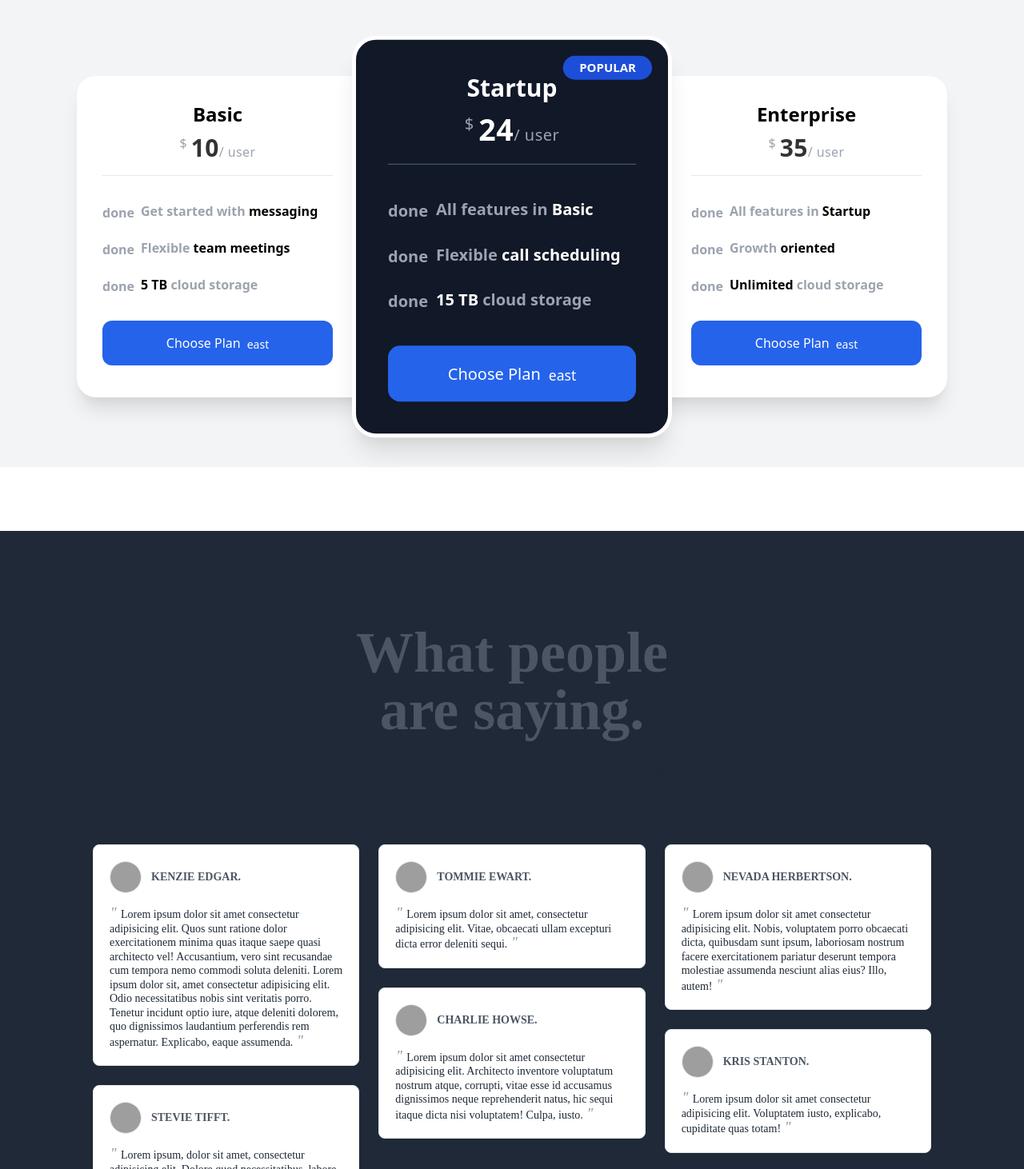
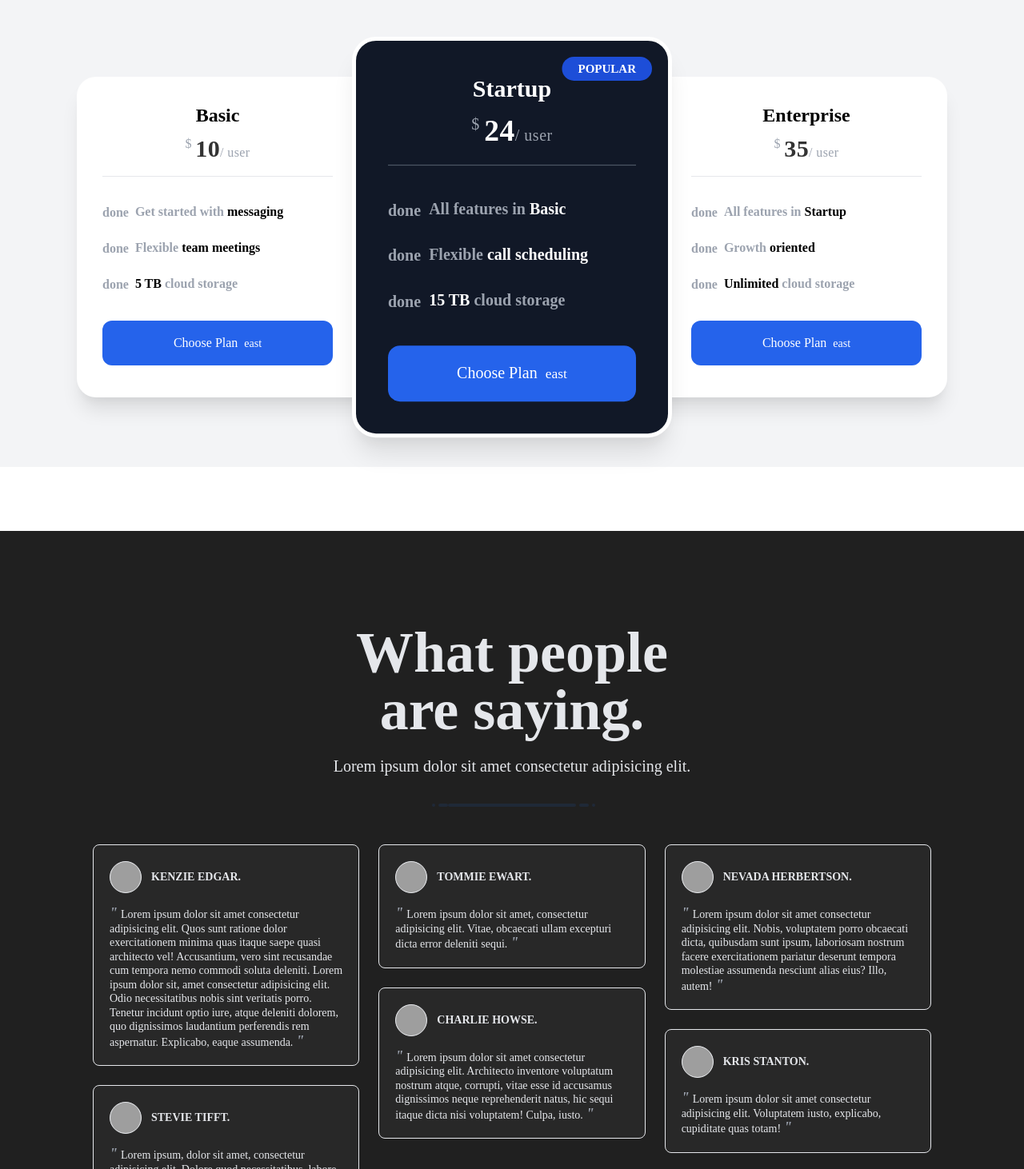
Before and after one commit to synerjay/landing-page-template-nextjs, a Next.js app: page / in a window 1280 px wide. Shown: the part 5088-6550 px from the top of the page at 80% size. Built offline with nearby package versions, Linux system fonts and the light colour scheme; grey boxes are pictures that could not be loaded.

Commit message:
changed background color on testimonials component

```diff
--- a/comps/Pricing.js
+++ b/comps/Pricing.js
@@ -2,53 +2,55 @@ import React from 'react';
 
 const Pricing = () => {
   return (
-    <div class='font-sans bg-gray-100 mb-20'>
-      <div class='min-h-screen flex justify-center items-center'>
-        <div class=''>
-          <div class='text-center font-semibold'>
-            <h1 class='text-5xl'>
-              <span class='text-blue-700 tracking-wide'>Flexible </span>
-              <span>Plans</span>
+    <div className='bg-gray-100 mb-20'>
+      <div className='min-h-screen flex justify-center items-center'>
+        <div className=''>
+          <div className='text-center font-semibold'>
+            <h1 className='text-5xl'>
+              <span className='mb-8 text-2xl font-black tracking-tighter text-black md:text-5xl title-font'>
+                Flexible{' '}
+              </span>
             </h1>
-            <p class='pt-6 text-xl text-gray-400 font-normal w-full px-8 md:w-full'>
+            <p className='pt-6 text-xl text-gray-400 font-normal w-full px-8 md:w-full'>
               Choose a plan that works best for you and
               <br /> your team.
             </p>
           </div>
-          <div class='pt-24 flex flex-row'>
+          <div className='pt-24 flex flex-row'>
             {/* <!-- Basic Card --> */}
-            <div class='w-96 p-8 bg-white text-center rounded-3xl pr-16 shadow-xl'>
-              <h1 class='text-black font-semibold text-2xl'>Basic</h1>
-              <p class='pt-2 tracking-wide'>
-                <span class='text-gray-400 align-top'>$ </span>
-                <span class='text-3xl font-semibold'>10</span>
-                <span class='text-gray-400 font-medium'>/ user</span>
+            <div className='w-96 p-8 bg-white text-center rounded-3xl pr-16 shadow-xl'>
+              <h1 className='text-black font-semibold text-2xl'>Basic</h1>
+              <p className='pt-2 tracking-wide'>
+                <span className='text-gray-400 align-top'>$ </span>
+                <span className='text-3xl font-semibold'>10</span>
+                <span className='text-gray-400 font-medium'>/ user</span>
               </p>
-              <hr class='mt-4 border-1' />
-              <div class='pt-8'>
-                <p class='font-semibold text-gray-400 text-left'>
-                  <span class='material-icons align-middle'>done</span>
-                  <span class='pl-2'>
-                    Get started with <span class='text-black'>messaging</span>
+              <hr className='mt-4 border-1' />
+              <div className='pt-8'>
+                <p className='font-semibold text-gray-400 text-left'>
+                  <span className='material-icons align-middle'>done</span>
+                  <span className='pl-2'>
+                    Get started with{' '}
+                    <span className='text-black'>messaging</span>
                   </span>
                 </p>
-                <p class='font-semibold text-gray-400 text-left pt-5'>
-                  <span class='material-icons align-middle'>done</span>
-                  <span class='pl-2'>
-                    Flexible <span class='text-black'>team meetings</span>
+                <p className='font-semibold text-gray-400 text-left pt-5'>
+                  <span className='material-icons align-middle'>done</span>
+                  <span className='pl-2'>
+                    Flexible <span className='text-black'>team meetings</span>
                   </span>
                 </p>
-                <p class='font-semibold text-gray-400 text-left pt-5'>
-                  <span class='material-icons align-middle'>done</span>
-                  <span class='pl-2'>
-                    <span class='text-black'>5 TB</span> cloud storage
+                <p className='font-semibold text-gray-400 text-left pt-5'>
+                  <span className='material-icons align-middle'>done</span>
+                  <span className='pl-2'>
+                    <span className='text-black'>5 TB</span> cloud storage
                   </span>
                 </p>
 
-                <a href='#' class=''>
-                  <p class='w-full py-4 bg-blue-600 mt-8 rounded-xl text-white'>
-                    <span class='font-medium'>Choose Plan</span>
-                    <span class='pl-2 material-icons align-middle text-sm'>
+                <a href='#' className=''>
+                  <p className='w-full py-4 bg-blue-600 mt-8 rounded-xl text-white'>
+                    <span className='font-medium'>Choose Plan</span>
+                    <span className='pl-2 material-icons align-middle text-sm'>
                       east
                     </span>
                   </p>
@@ -56,82 +58,82 @@ const Pricing = () => {
               </div>
             </div>
             {/* <!-- StartUp Card --> */}
-            <div class='w-80 p-8 bg-gray-900 text-center rounded-3xl text-white border-4 shadow-xl border-white transform scale-125'>
-              <h1 class='text-white font-semibold text-2xl'>Startup</h1>
-              <p class='pt-2 tracking-wide'>
-                <span class='text-gray-400 align-top'>$ </span>
-                <span class='text-3xl font-semibold'>24</span>
-                <span class='text-gray-400 font-medium'>/ user</span>
+            <div className='w-80 p-8 bg-gray-900 text-center rounded-3xl text-white border-4 shadow-xl border-white transform scale-125'>
+              <h1 className='text-white font-semibold text-2xl'>Startup</h1>
+              <p className='pt-2 tracking-wide'>
+                <span className='text-gray-400 align-top'>$ </span>
+                <span className='text-3xl font-semibold'>24</span>
+                <span className='text-gray-400 font-medium'>/ user</span>
               </p>
-              <hr class='mt-4 border-1 border-gray-600' />
-              <div class='pt-8'>
-                <p class='font-semibold text-gray-400 text-left'>
-                  <span class='material-icons align-middle'>done</span>
-                  <span class='pl-2'>
-                    All features in <span class='text-white'>Basic</span>
+              <hr className='mt-4 border-1 border-gray-600' />
+              <div className='pt-8'>
+                <p className='font-semibold text-gray-400 text-left'>
+                  <span className='material-icons align-middle'>done</span>
+                  <span className='pl-2'>
+                    All features in <span className='text-white'>Basic</span>
                   </span>
                 </p>
-                <p class='font-semibold text-gray-400 text-left pt-5'>
-                  <span class='material-icons align-middle'>done</span>
-                  <span class='pl-2'>
-                    Flexible <span class='text-white'>call scheduling</span>
+                <p className='font-semibold text-gray-400 text-left pt-5'>
+                  <span className='material-icons align-middle'>done</span>
+                  <span className='pl-2'>
+                    Flexible <span className='text-white'>call scheduling</span>
                   </span>
                 </p>
-                <p class='font-semibold text-gray-400 text-left pt-5'>
-                  <span class='material-icons align-middle'>done</span>
-                  <span class='pl-2'>
-                    <span class='text-white'>15 TB</span> cloud storage
+                <p className='font-semibold text-gray-400 text-left pt-5'>
+                  <span className='material-icons align-middle'>done</span>
+                  <span className='pl-2'>
+                    <span className='text-white'>15 TB</span> cloud storage
                   </span>
                 </p>
 
-                <a href='#' class=''>
-                  <p class='w-full py-4 bg-blue-600 mt-8 rounded-xl text-white'>
-                    <span class='font-medium'>Choose Plan</span>
-                    <span class='pl-2 material-icons align-middle text-sm'>
+                <a href='#' className=''>
+                  <p className='w-full py-4 bg-blue-600 mt-8 rounded-xl text-white'>
+                    <span className='font-medium'>Choose Plan</span>
+                    <span className='pl-2 material-icons align-middle text-sm'>
                       east
                     </span>
                   </p>
                 </a>
               </div>
-              <div class='absolute top-4 right-4'>
-                <p class='bg-blue-700 font-semibold px-4 py-1 rounded-full uppercase text-xs'>
+              <div className='absolute top-4 right-4'>
+                <p className='bg-blue-700 font-semibold px-4 py-1 rounded-full uppercase text-xs'>
                   Popular
                 </p>
               </div>
             </div>
             {/* <!-- Enterprise Card --> */}
-            <div class='w-96 p-8 bg-white text-center rounded-3xl pl-16 shadow-xl'>
-              <h1 class='text-black font-semibold text-2xl'>Enterprise</h1>
-              <p class='pt-2 tracking-wide'>
-                <span class='text-gray-400 align-top'>$ </span>
-                <span class='text-3xl font-semibold'>35</span>
-                <span class='text-gray-400 font-medium'>/ user</span>
+            <div className='w-96 p-8 bg-white text-center rounded-3xl pl-16 shadow-xl'>
+              <h1 className='text-black font-semibold text-2xl'>Enterprise</h1>
+              <p className='pt-2 tracking-wide'>
+                <span className='text-gray-400 align-top'>$ </span>
+                <span className='text-3xl font-semibold'>35</span>
+                <span className='text-gray-400 font-medium'>/ user</span>
               </p>
-              <hr class='mt-4 border-1' />
-              <div class='pt-8'>
-                <p class='font-semibold text-gray-400 text-left'>
-                  <span class='material-icons align-middle'>done</span>
-                  <span class='pl-2'>
-                    All features in <span class='text-black'>Startup</span>
+              <hr className='mt-4 border-1' />
+              <div className='pt-8'>
+                <p className='font-semibold text-gray-400 text-left'>
+                  <span className='material-icons align-middle'>done</span>
+                  <span className='pl-2'>
+                    All features in <span className='text-black'>Startup</span>
                   </span>
                 </p>
-                <p class='font-semibold text-gray-400 text-left pt-5'>
-                  <span class='material-icons align-middle'>done</span>
-                  <span class='pl-2'>
-                    Growth <span class='text-black'>oriented</span>
+                <p className='font-semibold text-gray-400 text-left pt-5'>
+                  <span className='material-icons align-middle'>done</span>
+                  <span className='pl-2'>
+                    Growth <span className='text-black'>oriented</span>
                   </span>
                 </p>
-                <p class='font-semibold text-gray-400 text-left pt-5'>
-                  <span class='material-icons align-middle'>done</span>
-                  <span class='pl-2'>
-                    <span class='text-black'>Unlimited</span> cloud storage
+                <p className='font-semibold text-gray-400 text-left pt-5'>
+                  <span className='material-icons align-middle'>done</span>
+                  <span className='pl-2'>
+                    <span className='text-black'>Unlimited</span> cloud storage
                   </span>
                 </p>
 
-                <a href='#' class=''>
-                  <p class='w-full py-4 bg-blue-600 mt-8 rounded-xl text-white'>
-                    <span class='font-medium'>Choose Plan</span>
-                    <span class='pl-2 material-icons align-middle text-sm'>
+                <a href='#' className=''>
+                  <p className='w-full py-4 bg-blue-600 mt-8 rounded-xl text-white'>
+                    <span className='font-medium'>Choose Plan</span>
+                    <span className='pl-2 material-icons align-middle text-sm'>
                       east
                     </span>
                   </p>
--- a/comps/Testimonials.js
+++ b/comps/Testimonials.js
@@ -2,11 +2,11 @@ import React from 'react';
 
 const Testimonials = () => {
   return (
-    <div className='min-w-screen bg-gray-800  min-h-screen flex items-center justify-center py-5 px-24'>
-      <div className='w-full px-5 py-16 md:py-24 text-gray-800'>
+    <div className='Testimonials min-w-screen min-h-screen flex items-center justify-center py-5 px-24'>
+      <div className='w-full px-5 py-16 md:py-24 text-gray-200'>
         <div className='w-full max-w-6xl mx-auto'>
           <div className='text-center max-w-xl mx-auto'>
-            <h1 className='text-6xl md:text-7xl font-bold mb-5 text-gray-600'>
+            <h1 className='text-6xl md:text-7xl font-bold mb-5 text-gray-200'>
               What people <br />
               are saying.
             </h1>
@@ -23,13 +23,13 @@ const Testimonials = () => {
           </div>
           <div className='-mx-3 md:flex items-start'>
             <div className='px-3 md:w-1/3'>
-              <div className='w-full mx-auto rounded-lg bg-white border border-gray-200 p-5 text-gray-800 font-light mb-6'>
+              <div className='w-full mx-auto rounded-lg TestiCard border border-gray-200 p-5 text-gray-200 font-light mb-6'>
                 <div className='w-full flex mb-4 items-center'>
                   <div className='overflow-hidden rounded-full w-10 h-10 bg-gray-50 border border-gray-200'>
                     <img src='https://i.pravatar.cc/100?img=1' alt='' />
                   </div>
                   <div className='flex-grow pl-3'>
-                    <h6 className='font-bold text-sm uppercase text-gray-600'>
+                    <h6 className='font-bold text-sm uppercase text-gray-200'>
                       Kenzie Edgar.
                     </h6>
                   </div>
@@ -54,13 +54,13 @@ const Testimonials = () => {
                   </p>
                 </div>
               </div>
-              <div className='w-full mx-auto rounded-lg bg-white border border-gray-200 p-5 text-gray-800 font-light mb-6'>
+              <div className='w-full mx-auto rounded-lg TestiCard border border-gray-200 p-5 text-gray-200 font-light mb-6'>
                 <div className='w-full flex mb-4 items-center'>
                   <div className='overflow-hidden rounded-full w-10 h-10 bg-gray-50 border border-gray-200'>
                     <img src='https://i.pravatar.cc/100?img=2' alt='' />
                   </div>
                   <div className='flex-grow pl-3'>
-                    <h6 className='font-bold text-sm uppercase text-gray-600'>
+                    <h6 className='font-bold text-sm uppercase text-gray-200'>
                       Stevie Tifft.
                     </h6>
                   </div>
@@ -81,13 +81,13 @@ const Testimonials = () => {
               </div>
             </div>
             <div className='px-3 md:w-1/3'>
-              <div className='w-full mx-auto rounded-lg bg-white border border-gray-200 p-5 text-gray-800 font-light mb-6'>
+              <div className='w-full mx-auto rounded-lg TestiCard border border-gray-200 p-5 text-gray-200 font-light mb-6'>
                 <div className='w-full flex mb-4 items-center'>
                   <div className='overflow-hidden rounded-full w-10 h-10 bg-gray-50 border border-gray-200'>
                     <img src='https://i.pravatar.cc/100?img=3' alt='' />
                   </div>
                   <div className='flex-grow pl-3'>
-                    <h6 className='font-bold text-sm uppercase text-gray-600'>
+                    <h6 className='font-bold text-sm uppercase text-gray-200'>
                       Tommie Ewart.
                     </h6>
                   </div>
@@ -105,13 +105,13 @@ const Testimonials = () => {
                   </p>
                 </div>
               </div>
-              <div className='w-full mx-auto rounded-lg bg-white border border-gray-200 p-5 text-gray-800 font-light mb-6'>
+              <div className='w-full mx-auto rounded-lg TestiCard border border-gray-200 p-5 text-gray-200 font-light mb-6'>
                 <div className='w-full flex mb-4 items-center'>
                   <div className='overflow-hidden rounded-full w-10 h-10 bg-gray-50 border border-gray-200'>
                     <img src='https://i.pravatar.cc/100?img=4' alt='' />
                   </div>
                   <div className='flex-grow pl-3'>
-                    <h6 className='font-bold text-sm uppercase text-gray-600'>
+                    <h6 className='font-bold text-sm uppercase text-gray-200'>
                       Charlie Howse.
                     </h6>
                   </div>
@@ -133,13 +133,13 @@ const Testimonials = () => {
               </div>
             </div>
             <div className='px-3 md:w-1/3'>
-              <div className='w-full mx-auto rounded-lg bg-white border border-gray-200 p-5 text-gray-800 font-light mb-6'>
+              <div className='w-full mx-auto rounded-lg TestiCard border border-gray-200 p-5 text-gray-200 font-light mb-6'>
                 <div className='w-full flex mb-4 items-center'>
                   <div className='overflow-hidden rounded-full w-10 h-10 bg-gray-50 border border-gray-200'>
                     <img src='https://i.pravatar.cc/100?img=5' alt='' />
                   </div>
                   <div className='flex-grow pl-3'>
-                    <h6 className='font-bold text-sm uppercase text-gray-600'>
+                    <h6 className='font-bold text-sm uppercase text-gray-200'>
                       Nevada Herbertson.
                     </h6>
                   </div>
@@ -160,13 +160,13 @@ const Testimonials = () => {
                   </p>
                 </div>
               </div>
-              <div className='w-full mx-auto rounded-lg bg-white border border-gray-200 p-5 text-gray-800 font-light mb-6'>
+              <div className='w-full mx-auto rounded-lg TestiCard border border-gray-200 p-5 text-gray-200 font-light mb-6'>
                 <div className='w-full flex mb-4 items-center'>
                   <div className='overflow-hidden rounded-full w-10 h-10 bg-gray-50 border border-gray-200'>
                     <img src='https://i.pravatar.cc/100?img=6' alt='' />
                   </div>
                   <div className='flex-grow pl-3'>
-                    <h6 className='font-bold text-sm uppercase text-gray-600'>
+                    <h6 className='font-bold text-sm uppercase text-gray-200'>
                       Kris Stanton.
                     </h6>
                   </div>
--- a/styles/globals.css
+++ b/styles/globals.css
@@ -38,6 +38,14 @@ body {
   }
 }
 
+.Testimonials {
+  background: #202020;
+}
+
+.TestiCard {
+  background: #282828;
+}
+
 a {
   color: #333;
   text-decoration: none;
```
